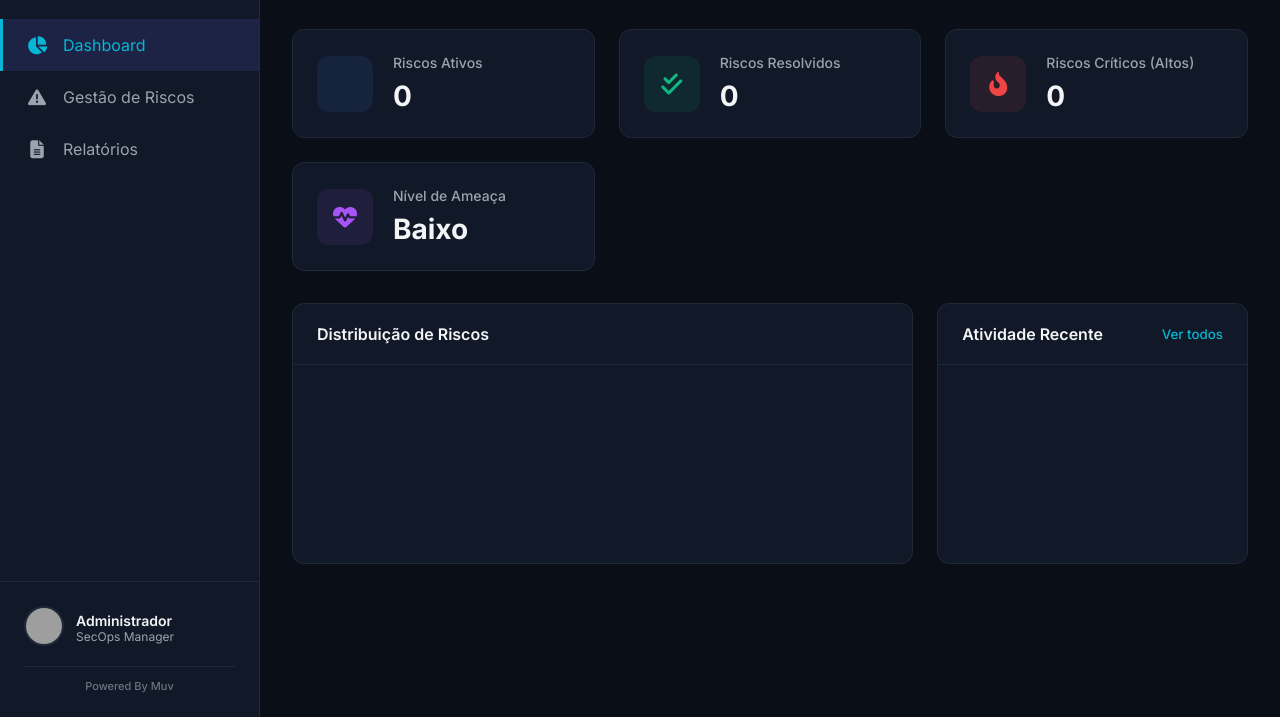
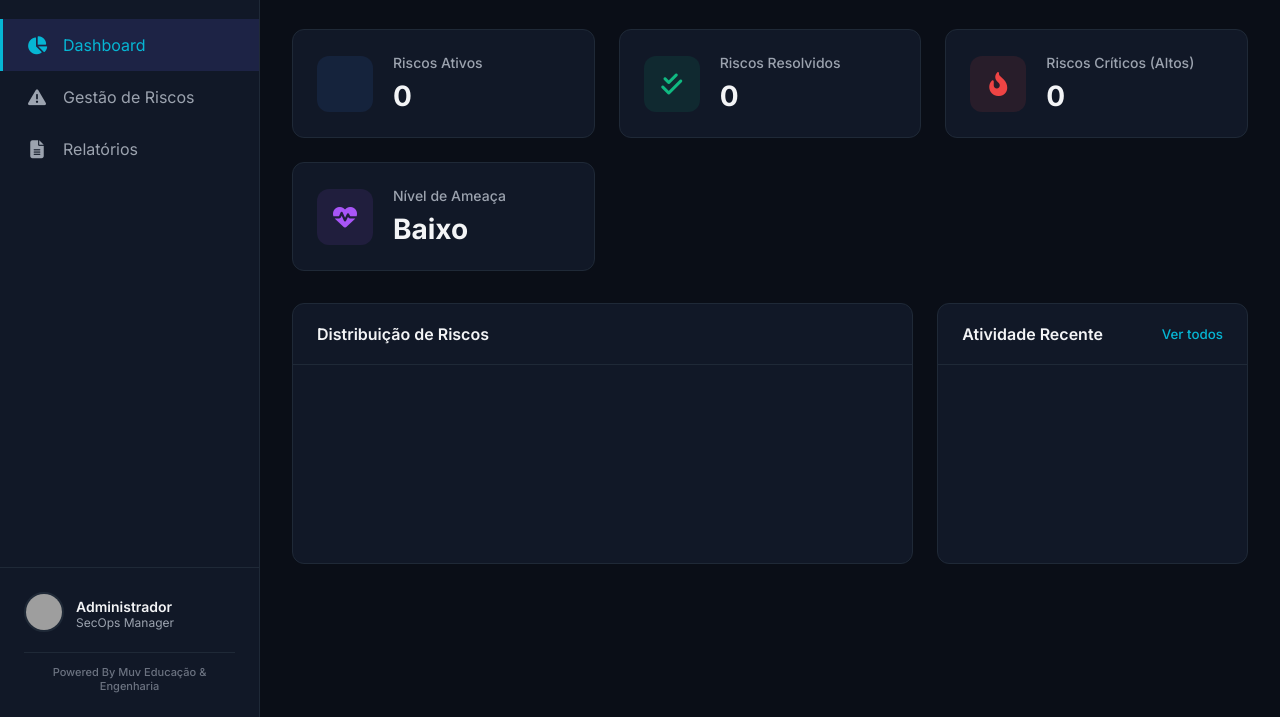
Before and after one commit to afonsoDomingos/NezaSafe, a website: page index.html in a window 1280 px wide. Shown: the part 83-800 px from the top of the page. Drawn offline with nearby package versions, Linux system fonts and the light colour scheme; no server answers; grey boxes are pictures that could not be loaded; some icons are missing.

Commit message:
Update Powered By to Muv Educação & Engenharia

```diff
--- a/index.html
+++ b/index.html
@@ -49,7 +49,7 @@
                     </div>
                 </div>
                 <div class="powered-by">
-                    <a href="https://muv.co.mz" target="_blank" rel="noopener noreferrer">Powered By Muv</a>
+                    <a href="https://muv.co.mz" target="_blank" rel="noopener noreferrer">Powered By Muv Educação & Engenharia</a>
                 </div>
             </div>
         </aside>
```
Also changed, not shown: README.md.
